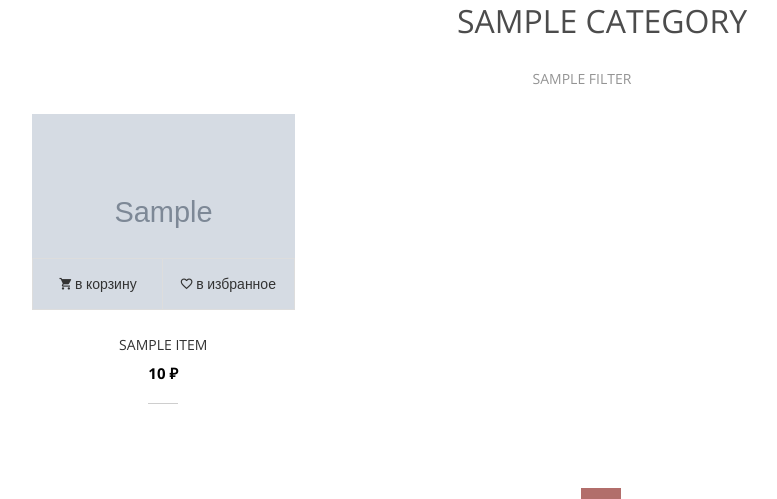
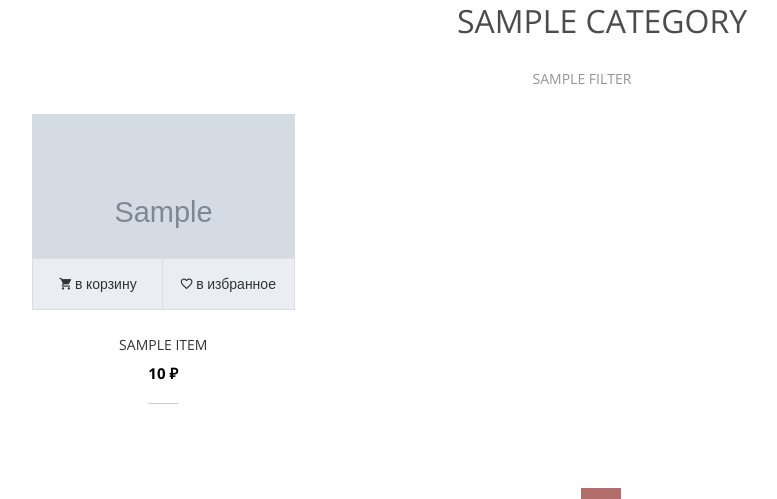
Before and after one commit to ddnnss/flowersANDgrasses, a Django app: a page that uses templates/basic.html in a window 1280 px wide. Shown: the part 243-742 px from the top of the page, without its empty margins (38-815 px from the left). Run offline with Django 3.2, Linux system fonts and the light colour scheme; tables that the repository leaves empty hold one stand-in row (values such as "Sample post"); grey boxes marked "Sample" are stand-in pictures; some libraries are stand-ins or nearby versions.

```diff
--- a/static/new_static/css/custom.css
+++ b/static/new_static/css/custom.css
@@ -299,6 +299,8 @@
     justify-content: space-evenly;
     /*padding: 10px 0;*/
    line-height: 50px;
+   background: rgba(255, 255, 255, 0.5);
+
 }
 
 .item-button-cart{
```
